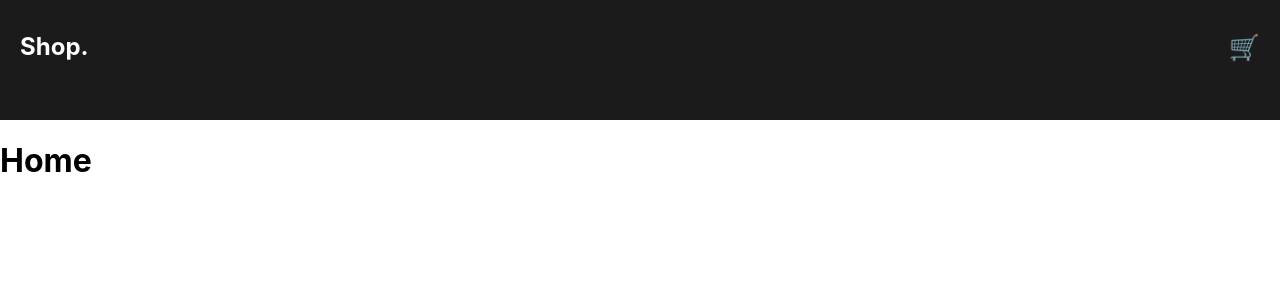
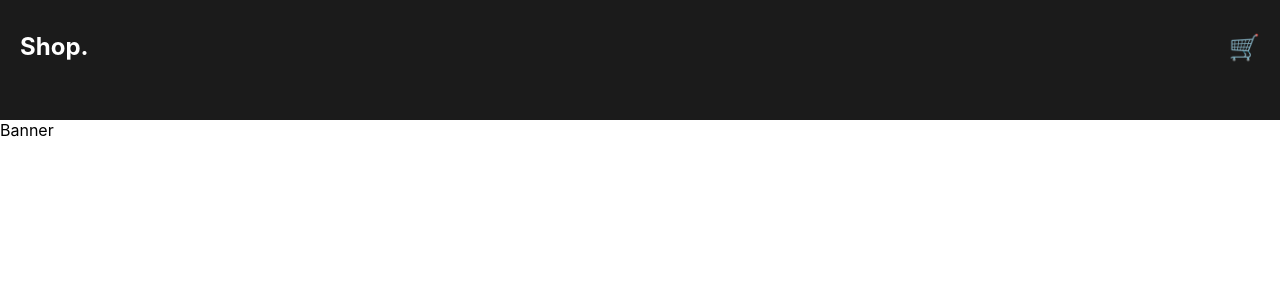
Before and after one commit to erickdc7/shopping-cart-react, a React (Create React App) app: page / in a window 1280 px wide. Shown: the top 300 px of the page. Built offline with nearby package versions, Linux system fonts and the light colour scheme.

Commit message:
add banner

```diff
--- a/src/components/Home/Home.js
+++ b/src/components/Home/Home.js
@@ -1,10 +1,11 @@
+import Banner from "../Banner/Banner"
 import Navbar from "../Navbar/Navbar"
 
 const Home = () => {
     return (
         <>
             <Navbar />
-            <h1>Home</h1>
+            <Banner />
         </>
     )
 }
```
